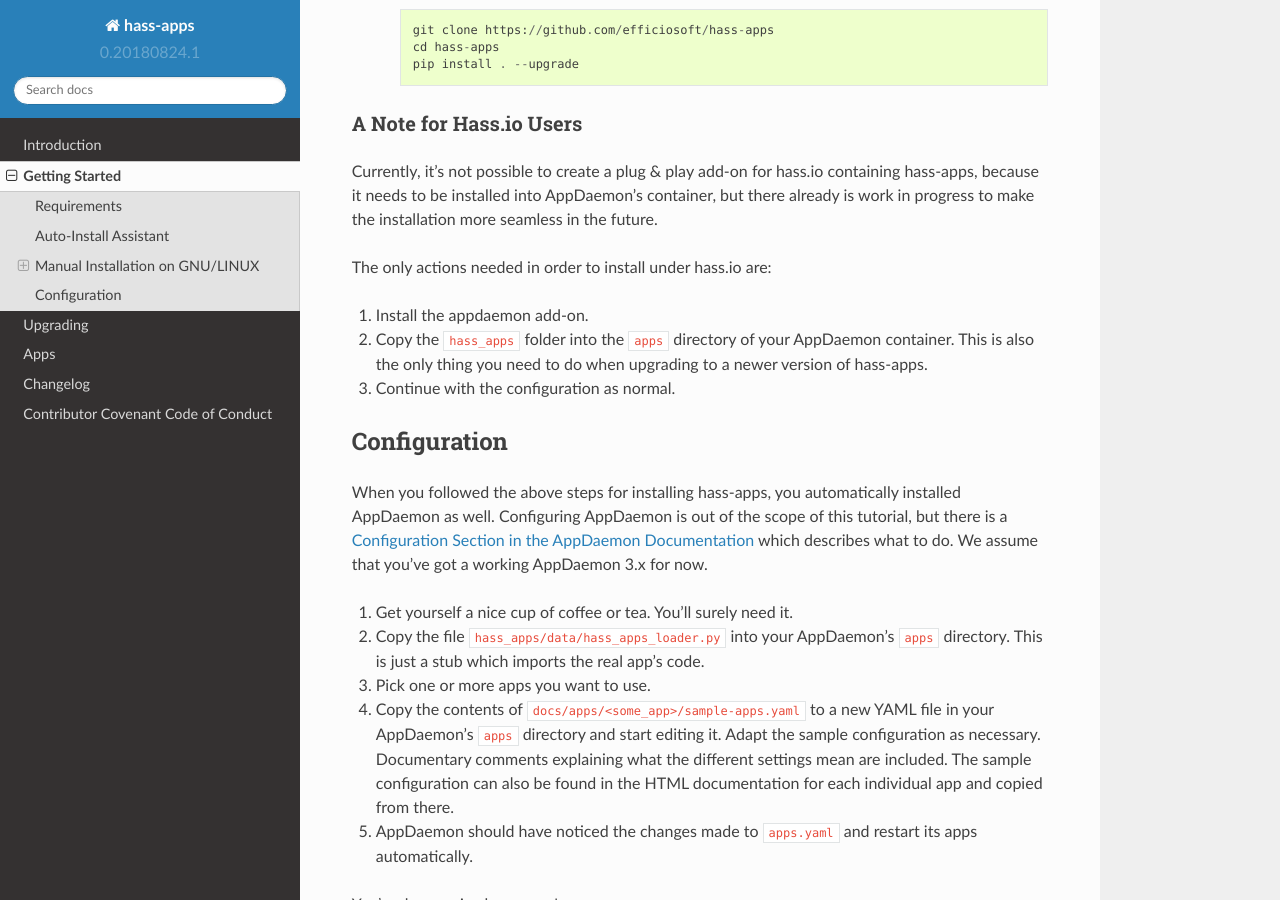
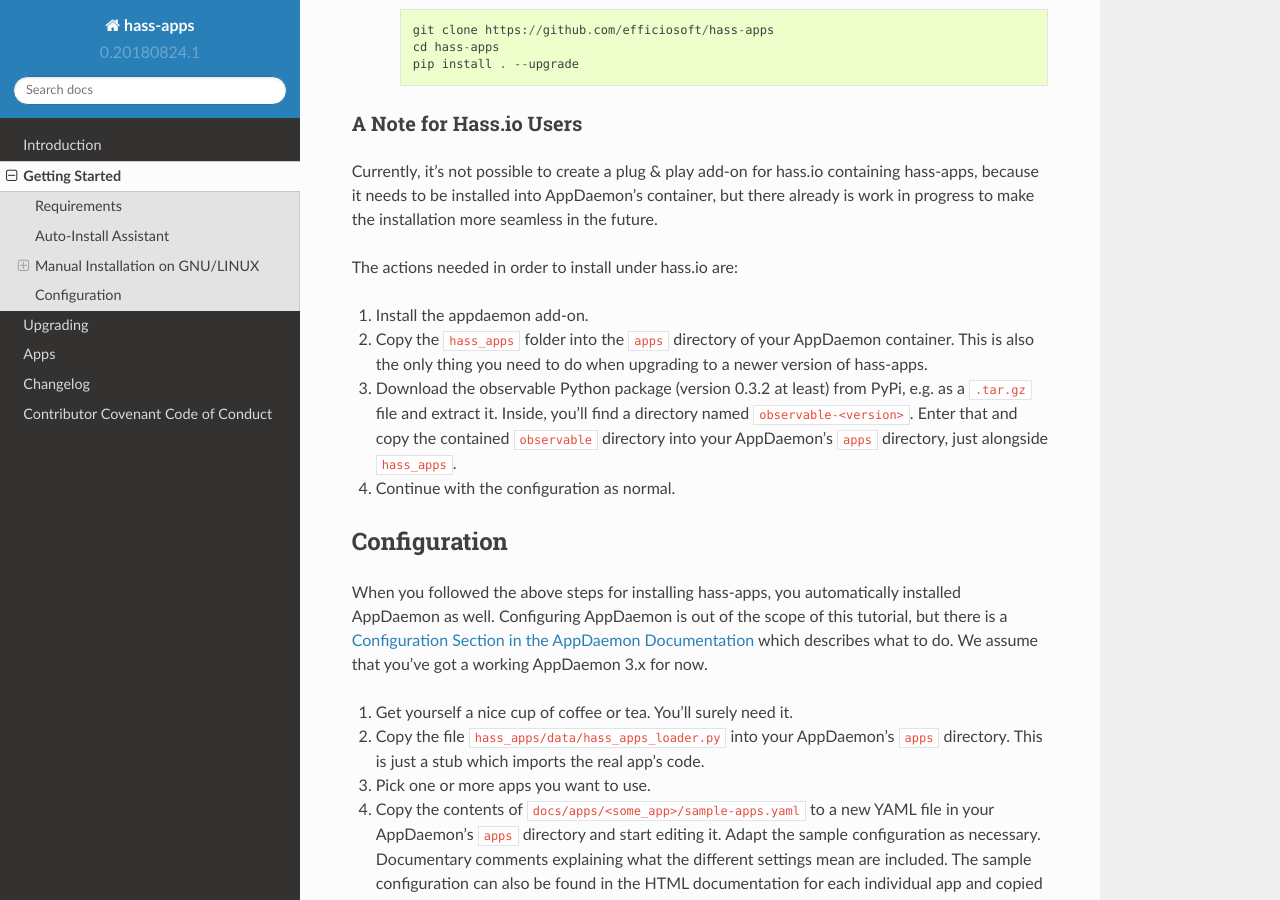
Before and after one commit to bob1de/hass-apps, a Sphinx documentation site: the page built from docs/getting-started.rst, in a window 1280 px wide and 900 px high, scrolled down 1826 px. Built offline with Sphinx 7.4.7 and the Read the Docs theme 2.0.0, drawn with Linux system fonts in a browser that asks for light colours.

Commit message:
Added installation of observable module for docker users to docs
Fixes #17

```diff
--- a/docs/getting-started.rst
+++ b/docs/getting-started.rst
@@ -111,13 +111,18 @@
 container, but there already is work in progress to make the installation
 more seamless in the future.
 
-The only actions needed in order to install under hass.io are:
+The actions needed in order to install under hass.io are:
 
 1. Install the appdaemon add-on.
 2. Copy the ``hass_apps`` folder into the ``apps`` directory of your
    AppDaemon container. This is also the only thing you need to do when
    upgrading to a newer version of hass-apps.
-3. Continue with the configuration as normal.
+3. Download the observable Python package (version 0.3.2 at least)
+   from PyPi, e.g. as a ``.tar.gz`` file and extract it. Inside, you'll
+   find a directory named ``observable-<version>``. Enter that and copy
+   the contained ``observable`` directory into your AppDaemon's ``apps``
+   directory, just alongside ``hass_apps``.
+4. Continue with the configuration as normal.
 
 
 Configuration
```
